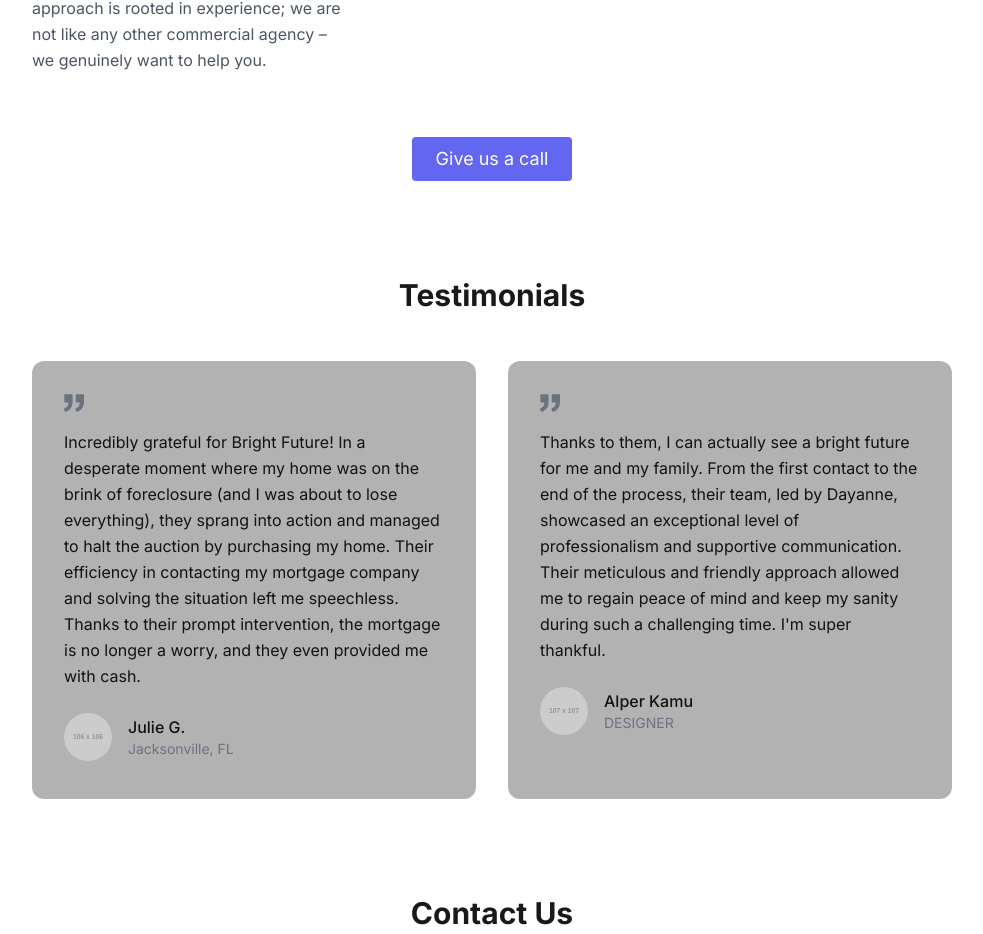
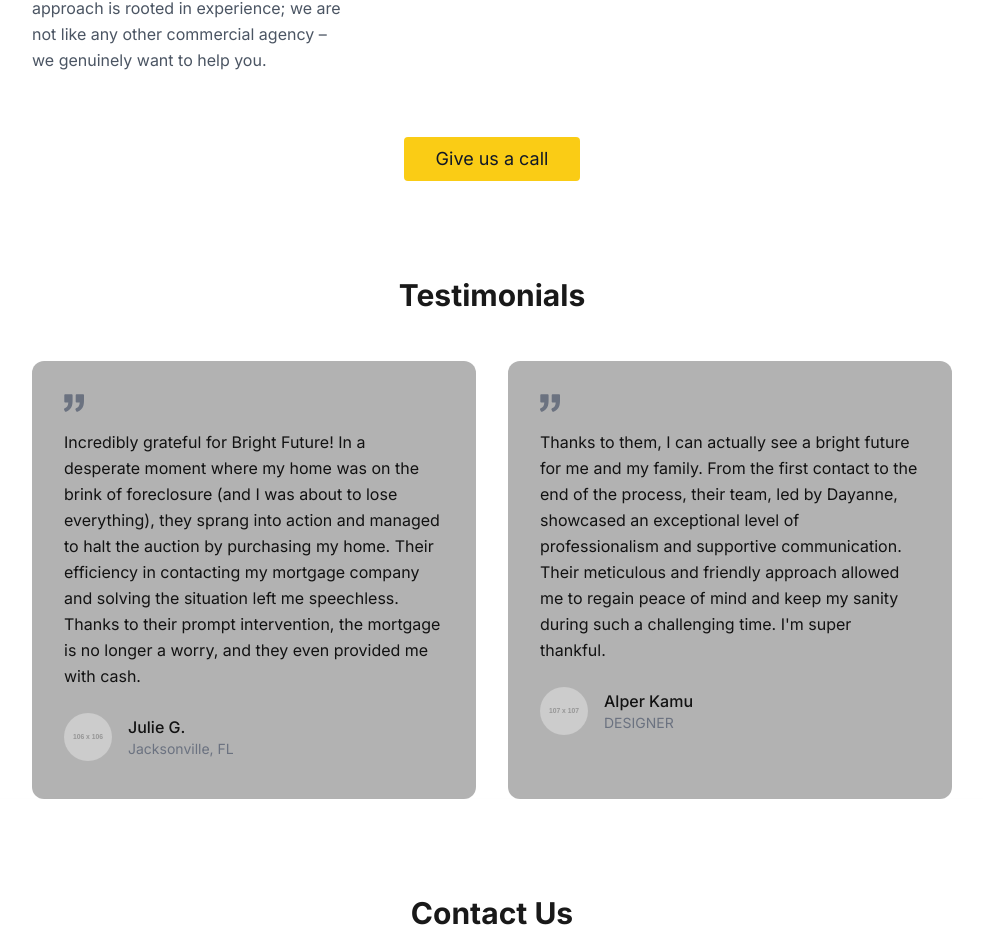
Before and after one commit to ACarnevale21/real-state-landing-fkd, a Next.js app: page / in a window 1280 px wide. Shown: the part 1733-2667 px from the top of the page, without its empty margins (148-1131 px from the left). Built offline with nearby package versions, Linux system fonts and the light colour scheme.

Commit message:
changed button of aboutUs

```diff
--- a/app/components/Aboutus/index.tsx
+++ b/app/components/Aboutus/index.tsx
@@ -50,7 +50,7 @@ function AboutUs() {
         </div>
       </div>
       <div className="flex justify-center mx-auto">
-        <button className="inline-flex text-white bg-indigo-500 border-0 py-2 px-6 focus:outline-none hover:bg-indigo-600 rounded text-lg">
+        <button className="flex mx-auto transition ease-in-out delay-0 text-gray-900  bg-yellow-400 border-0 py-2 px-8 focus:outline-none hover:-translate-y-1 hover:scale-110 hover: duration-300 rounded text-lg">
           Give us a call
         </button>
       </div>
```
